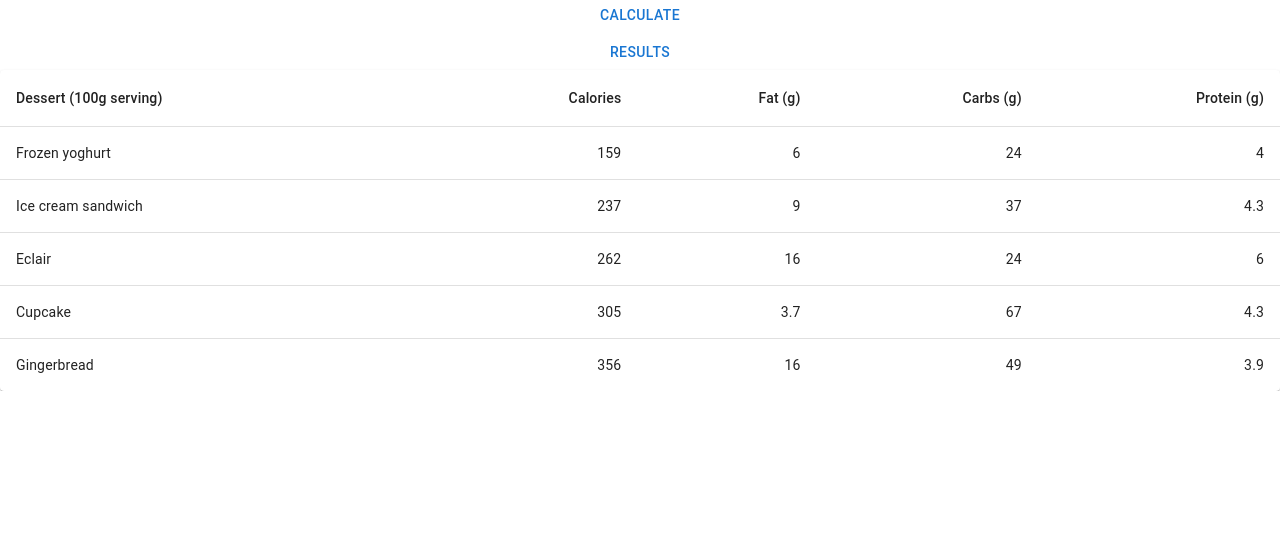
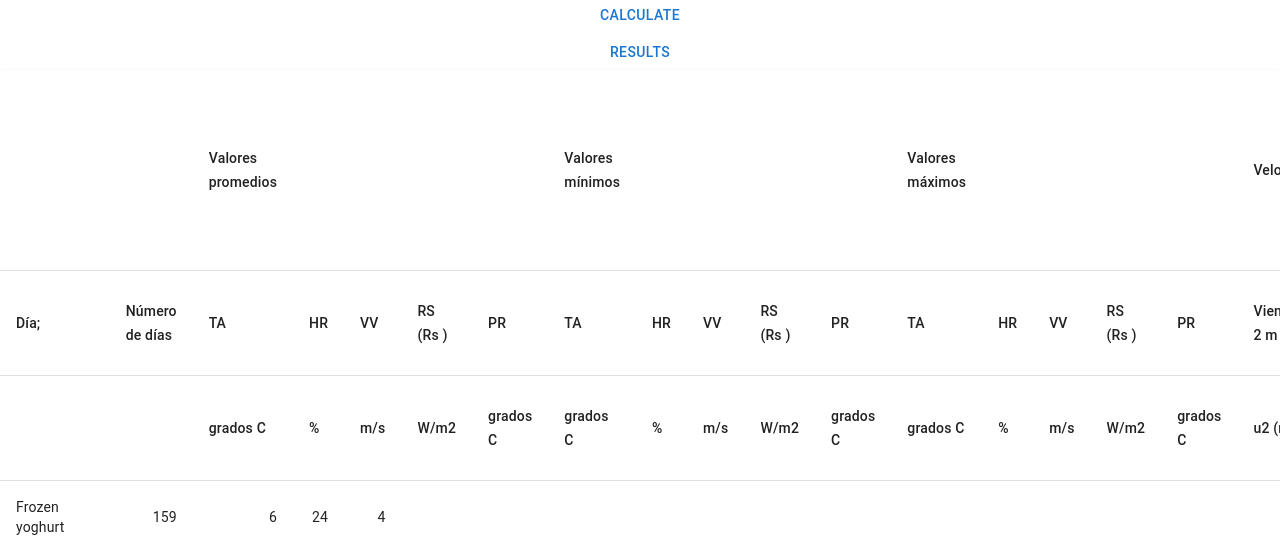
Before and after one commit to lross2k/revap, a React (Create React App) app: page / in a window 1280 px wide. Shown: the part 731-1268 px from the top of the page. Before the commit the page ends 1122 px from the top, so only its background shows below. Built offline with nearby package versions, Linux system fonts and the light colour scheme.

Commit message:
Created final header for results table
LRL

```diff
--- a/src/components/resultsTable.tsx
+++ b/src/components/resultsTable.tsx
@@ -1,4 +1,3 @@
-import * as React from 'react';
 import Table from '@mui/material/Table';
 import TableBody from '@mui/material/TableBody';
 import TableCell from '@mui/material/TableCell';
@@ -31,11 +30,139 @@ export default function ResultsTable() {
       <Table sx={{ minWidth: 650 }} aria-label="simple table">
         <TableHead>
           <TableRow>
-            <TableCell>Dessert (100g serving)</TableCell>
-            <TableCell align="right">Calories</TableCell>
-            <TableCell align="right">Fat&nbsp;(g)</TableCell>
-            <TableCell align="right">Carbs&nbsp;(g)</TableCell>
-            <TableCell align="right">Protein&nbsp;(g)</TableCell>
+            <TableCell></TableCell>
+            <TableCell></TableCell>
+            <TableCell>Valores promedios</TableCell>
+            <TableCell></TableCell>
+            <TableCell></TableCell>
+            <TableCell></TableCell>
+            <TableCell></TableCell>
+            <TableCell>Valores mínimos</TableCell>
+            <TableCell></TableCell>
+            <TableCell></TableCell>
+            <TableCell></TableCell>
+            <TableCell></TableCell>
+            <TableCell>Valores máximos</TableCell>
+            <TableCell></TableCell>
+            <TableCell></TableCell>
+            <TableCell></TableCell>
+            <TableCell></TableCell>
+            <TableCell>Velocidad</TableCell>
+            <TableCell>Vapor de Saturación</TableCell>
+            <TableCell></TableCell>
+            <TableCell></TableCell>
+            <TableCell>Pendiente</TableCell>
+            <TableCell>Presión real de vapor derivada de la humedad realtiva</TableCell>
+            <TableCell>Déficit de </TableCell>
+            <TableCell>RS (Rs )</TableCell>
+            <TableCell>Dia</TableCell>
+            <TableCell>Distancia </TableCell>
+            <TableCell>Declinación </TableCell>
+            <TableCell>Ángulo de radición horario</TableCell>
+            <TableCell></TableCell>
+            <TableCell></TableCell>
+            <TableCell></TableCell>
+            <TableCell></TableCell>
+            <TableCell></TableCell>
+            <TableCell>Radiación extraterrestre</TableCell>
+            <TableCell>Duración máxima</TableCell>
+            <TableCell>R so</TableCell>
+            <TableCell>Radiación </TableCell>
+            <TableCell>Radiación</TableCell>
+            <TableCell>Radiación </TableCell>
+            <TableCell>Radiación</TableCell>
+            <TableCell>Flujo de calor del suelo</TableCell>
+            <TableCell>Cálculo de ET</TableCell>
+          </TableRow>
+          <TableRow>
+            <TableCell>Día;</TableCell>
+            <TableCell>Número de días</TableCell>
+            <TableCell>TA</TableCell>
+            <TableCell>HR</TableCell>
+            <TableCell>VV</TableCell>
+            <TableCell>RS (Rs )</TableCell>
+            <TableCell>PR</TableCell>
+            <TableCell>TA</TableCell>
+            <TableCell>HR</TableCell>
+            <TableCell>VV</TableCell>
+            <TableCell>RS (Rs )</TableCell>
+            <TableCell>PR</TableCell>
+            <TableCell>TA</TableCell>
+            <TableCell>HR</TableCell>
+            <TableCell>VV</TableCell>
+            <TableCell>RS (Rs )</TableCell>
+            <TableCell>PR</TableCell>
+            <TableCell>Viento a 2 m</TableCell>
+            <TableCell>e°(Tmax)</TableCell>
+            <TableCell>e°(Tmin)</TableCell>
+            <TableCell>Presión media</TableCell>
+            <TableCell>Curva de sarturación</TableCell>
+            <TableCell>presión real</TableCell>
+            <TableCell>presión de vapor</TableCell>
+            <TableCell>Radiación solar </TableCell>
+            <TableCell>juliano</TableCell>
+            <TableCell>relativa</TableCell>
+            <TableCell>solar</TableCell>
+            <TableCell>Valor </TableCell>
+            <TableCell>Correción seccional</TableCell>
+            <TableCell>puesta de sol</TableCell>
+            <TableCell>sol punto medio</TableCell>
+            <TableCell>inicio</TableCell>
+            <TableCell>final</TableCell>
+            <TableCell>Ra</TableCell>
+            <TableCell>Insolación</TableCell>
+            <TableCell>día despejado</TableCell>
+            <TableCell>onda corta (Rns)</TableCell>
+            <TableCell>relativa</TableCell>
+            <TableCell>onda larga (Rnl)</TableCell>
+            <TableCell>neta (Rn)</TableCell>
+            <TableCell>G</TableCell>
+            <TableCell>ET</TableCell>
+          </TableRow>
+          <TableRow>
+            <TableCell></TableCell>
+            <TableCell></TableCell>
+            <TableCell>grados C</TableCell>
+            <TableCell>%</TableCell>
+            <TableCell>m/s</TableCell>
+            <TableCell>W/m2</TableCell>
+            <TableCell>grados C</TableCell>
+            <TableCell>grados C</TableCell>
+            <TableCell>%</TableCell>
+            <TableCell>m/s</TableCell>
+            <TableCell>W/m2</TableCell>
+            <TableCell>grados C</TableCell>
+            <TableCell>grados C</TableCell>
+            <TableCell>%</TableCell>
+            <TableCell>m/s</TableCell>
+            <TableCell>W/m2</TableCell>
+            <TableCell>grados C</TableCell>
+            <TableCell>u2 (m/2)</TableCell>
+            <TableCell>kPa</TableCell>
+            <TableCell>kPa</TableCell>
+            <TableCell>es (kPa)</TableCell>
+            <TableCell>Δ (kPa/ C°1)</TableCell>
+            <TableCell>ea (kPa)</TableCell>
+            <TableCell>es - ea (kPa)</TableCell>
+            <TableCell>MJ/ m^(2)* dia</TableCell>
+            <TableCell>J</TableCell>
+            <TableCell>dr</TableCell>
+            <TableCell>δ</TableCell>
+            <TableCell>b</TableCell>
+            <TableCell>Sc</TableCell>
+            <TableCell>ωs </TableCell>
+            <TableCell>ω</TableCell>
+            <TableCell>ω1</TableCell>
+            <TableCell>ω2</TableCell>
+            <TableCell>MJ /m^(2) *dia</TableCell>
+            <TableCell>N</TableCell>
+            <TableCell>MJ/ m^(2)* dia</TableCell>
+            <TableCell>MJ/ m^(2)*día</TableCell>
+            <TableCell>Rs/Rso</TableCell>
+            <TableCell>MJ/ m^(2) *día</TableCell>
+            <TableCell>MJ/ m^(2) *dia</TableCell>
+            <TableCell>MJ/ m^(2)*diamm/dia"</TableCell>
+            <TableCell></TableCell>
           </TableRow>
         </TableHead>
         <TableBody>
```
